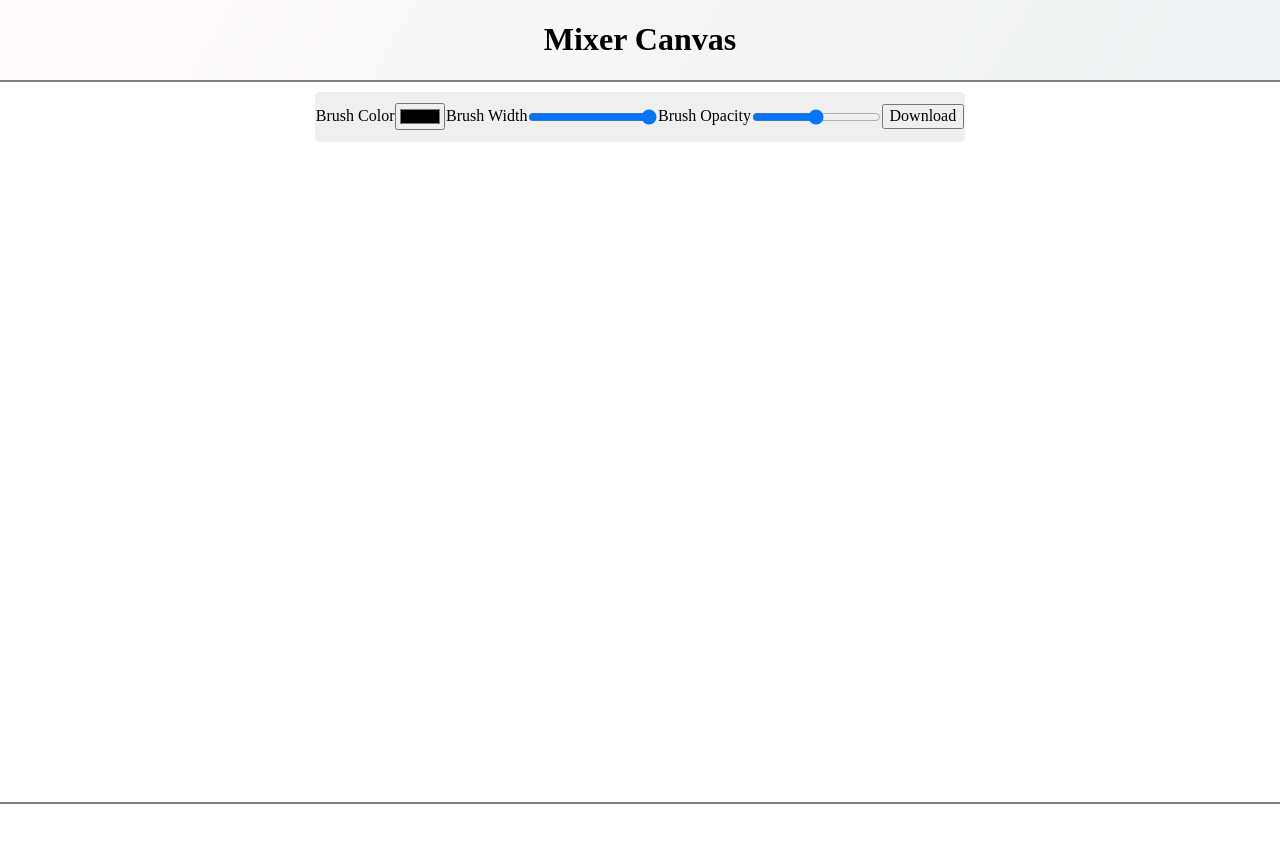
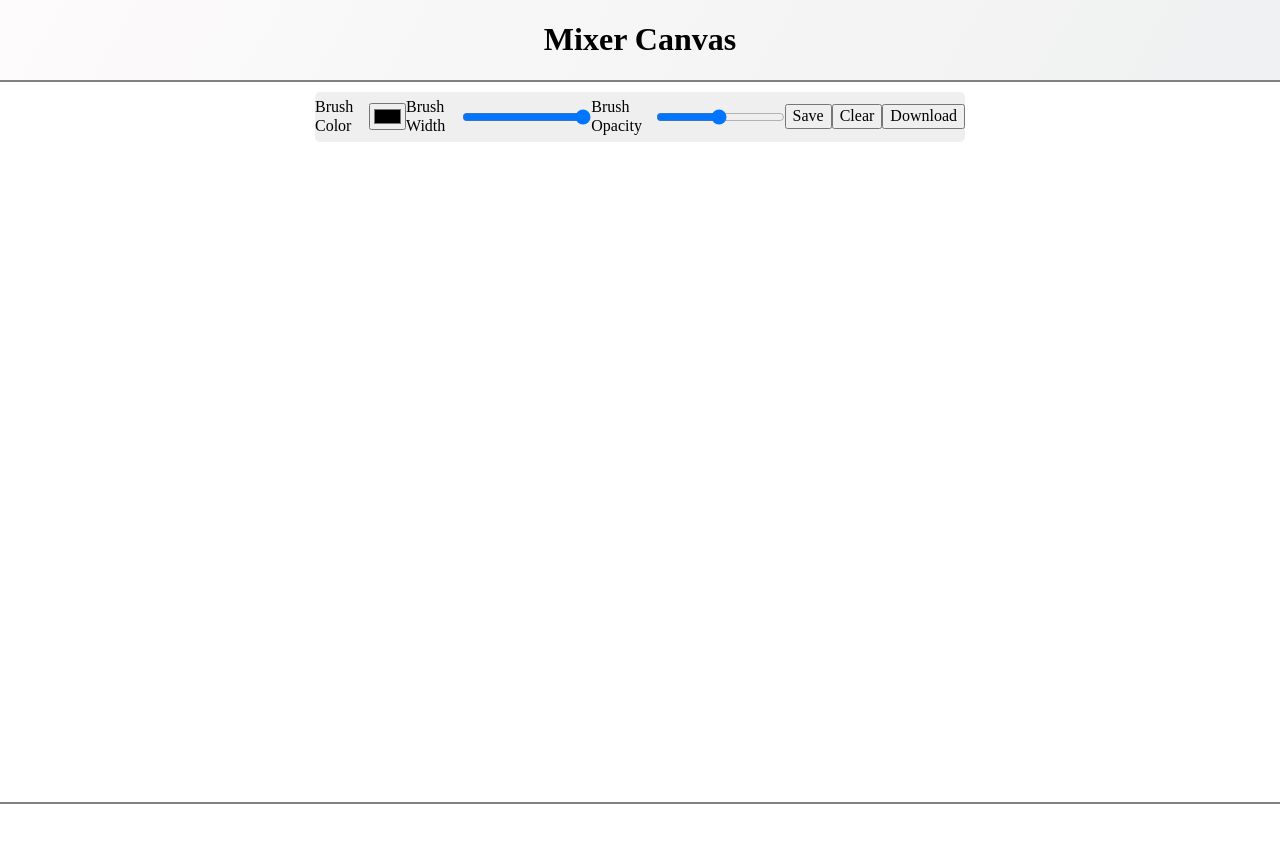
Before and after one commit to Gatewayss/mixer, a React (Create React App) app in the folder client/: page /canvas in a window 1280 px wide. Shown: the top 842 px of the page. Built offline with nearby package versions, Linux system fonts and the light colour scheme.

Commit message:
Add auto save and save buttons

```diff
--- a/client/src/pages/Canvas/Canvas.js
+++ b/client/src/pages/Canvas/Canvas.js
@@ -1,7 +1,142 @@
-import { useEffect, useRef, useState } from "react";
+// import { useEffect, useRef, useState } from "react";
+// import { Puff } from 'react-loading-icons'
+// import Menu from "./Menu";
+// import "./canvas.css";
+
+// function Canvas() {
+// const canvasRef = useRef(null);
+// const ctxRef = useRef(null);
+// const [isDrawing, setIsDrawing] = useState(false);
+// const [lineWidth, setLineWidth] = useState(5);
+// const [lineColor, setLineColor] = useState("black");
+// const [isErasing, setIsErasing] = useState(false);
+// // const [lineOpacity, setLineOpacity] = useState(0.1);
+// const [isAutoSaving, setIsAutoSaving] = useState(false);
+
+// // Initialization when the component
+// // mounts for the first time
+// useEffect(() => {
+// 	const canvas = canvasRef.current;
+// 	const ctx = canvas.getContext("2d");
+// 	ctx.lineCap = "round";
+// 	ctx.lineJoin = "round";
+// 	// ctx.globalAlpha = lineOpacity;
+// 	ctx.strokeStyle = lineColor;
+// 	ctx.lineWidth = lineWidth;
+// 	ctxRef.current = ctx;
+
+// 	// Retrieve the saved drawing from local storage
+// 	const savedImage = localStorage.getItem("canvasImage");
+// 	if (savedImage) {
+// 		const image = new Image();
+// 		image.onload = () => {
+// 			ctx.drawImage(image, 0, 0);
+// 		};
+// 		image.src = savedImage;
+// 	}
+
+// }, [lineColor, lineWidth]);
+// // [lineColor, lineOpacity, lineWidth]
+
+// // Function for starting the drawing
+// const startDrawing = (e) => {
+// 	ctxRef.current.beginPath();
+// 	ctxRef.current.moveTo(
+// 	e.nativeEvent.offsetX,
+// 	e.nativeEvent.offsetY
+// 	);
+// 	setIsDrawing(true);
+// };
+
+// // Function for ending the drawing
+// const endDrawing = () => {
+// 	ctxRef.current.closePath();
+// 	setIsDrawing(false);
+// };
+
+// const draw = (e) => {
+// 	if (!isDrawing) {
+// 	return;
+// 	}
+// 	ctxRef.current.lineTo(
+// 	e.nativeEvent.offsetX,
+// 	e.nativeEvent.offsetY
+// 	);
+
+// 	ctxRef.current.stroke();
+// };
+
+
+// const autoSave = () => {
+// 	setIsAutoSaving(true);
+
+// 	// Simulating an asynchronous operation
+// 	setTimeout(() => {
+// 		const canvas = canvasRef.current;
+// 		const image = canvas.toDataURL("image/png");
+// 		localStorage.setItem("canvasImage", image);
+
+// 		setIsAutoSaving(false);
+// 	}, 2000); // Simulating a 2-second auto-save process
+// };
+
+// useEffect(() => {
+// 	const intervalId = setInterval(autoSave, 10000); // Auto-save every 10 seconds
+
+// 	return () => {
+// 		clearInterval(intervalId); // Clear the interval on component unmount
+// 	};
+// }, []);
+
+// const saveCanvasImage = () => {
+// 	const canvas = canvasRef.current;
+// 	const image = canvas.toDataURL("image/png");
+// 	localStorage.setItem("canvasImage", image);
+// };
+
+// const deleteCanvasImage = () => {
+// 	localStorage.removeItem("canvasImage");
+// 	const canvas = canvasRef.current;
+//     const ctx = canvas.getContext("2d");
+//     ctx.clearRect(0, 0, canvas.width, canvas.height);
+// };
+
+// return (
+// 	<div className="App">
+// 	<h1>Mixer Canvas</h1>
+// 	{isAutoSaving && (
+//                 <div className="auto-save-spinner" style={{ textAlign: 'center' }}>
+//                     <Puff stroke="#98ff98" strokeOpacity={.125} speed={.75} />
+//                     <span>Auto-saving...</span>
+//                 </div>
+//             )}
+// 	<div  className="draw-area">
+// 		<Menu
+// 		setLineColor={setLineColor}
+// 		setLineWidth={setLineWidth}
+// 		// setLineOpacity={setLineOpacity}
+// 		deleteCanvasImage={deleteCanvasImage}
+// 		canvasRef={canvasRef}
+// 		saveCanvasImage={saveCanvasImage}
+// 		/>
+// 		<canvas id="Mcanvas"
+// 		onMouseDown={startDrawing}
+// 		onMouseUp={endDrawing}
+// 		onMouseMove={draw}
+// 		ref={canvasRef}
+// 		width={`1280px`}
+// 		height={`720px`}
+// 		/>
+// 	</div>
+// 	</div>
+// );
+// }
+
+// export default Canvas;
+import React, { useEffect, useRef, useState } from "react";
+import { Puff } from 'react-loading-icons'
 import Menu from "./Menu";
 import "./canvas.css";
-
 
 function Canvas() {
   const canvasRef = useRef(null);
@@ -9,10 +144,9 @@ const ctxRef = useRef(null);
   const [isDrawing, setIsDrawing] = useState(false);
   const [lineWidth, setLineWidth] = useState(5);
   const [lineColor, setLineColor] = useState("black");
+  const [isAutoSaving, setIsAutoSaving] = useState(false);
   const [lineOpacity, setLineOpacity] = useState(0.1);
 
-// Initialization when the component
-// mounts for the first time
   useEffect(() => {
     const canvas = canvasRef.current;
     const ctx = canvas.getContext("2d");
@@ -22,21 +156,28 @@ useEffect(() => {
     ctx.strokeStyle = lineColor;
     ctx.lineWidth = lineWidth;
     ctxRef.current = ctx;
-}, [lineColor, lineOpacity, lineWidth]);
 
-// Function for starting the drawing
+    const savedImage = localStorage.getItem("canvasImage");
+    if (savedImage) {
+      const image = new Image();
+      image.onload = () => {
+        ctx.drawImage(image, 0, 0);
+      };
+      image.src = savedImage;
+    }
+  }, [lineColor, lineWidth, lineOpacity]);
+
   const startDrawing = (e) => {
-	ctxRef.current.beginPath();
-	ctxRef.current.moveTo(
-	e.nativeEvent.offsetX,
-	e.nativeEvent.offsetY
-	);
+    const ctx = ctxRef.current;
+    ctx.beginPath();
+    ctx.moveTo(e.nativeEvent.offsetX, e.nativeEvent.offsetY);
+
     setIsDrawing(true);
   };
 
-// Function for ending the drawing
   const endDrawing = () => {
-	ctxRef.current.closePath();
+    const ctx = ctxRef.current;
+    ctx.closePath();
     setIsDrawing(false);
   };
 
@@ -44,27 +185,69 @@ const draw = (e) => {
     if (!isDrawing) {
       return;
     }
-	ctxRef.current.lineTo(
-	e.nativeEvent.offsetX,
-	e.nativeEvent.offsetY
-	);
 
-	ctxRef.current.stroke();
+    const ctx = ctxRef.current;
+    const x = e.nativeEvent.offsetX;
+    const y = e.nativeEvent.offsetY;
+
+    ctx.lineTo(x, y);
+    ctx.stroke();
   };
 
+  const autoSave = () => {
+    setIsAutoSaving(true);
 
+    setTimeout(() => {
+      const canvas = canvasRef.current;
+      const image = canvas.toDataURL("image/png");
+      localStorage.setItem("canvasImage", image);
+
+      setIsAutoSaving(false);
+    }, 2000);
+  };
+
+  useEffect(() => {
+    const intervalId = setInterval(autoSave, 10000);
+
+    return () => {
+      clearInterval(intervalId);
+    };
+  }, []);
+
+  const saveCanvasImage = () => {
+    const canvas = canvasRef.current;
+    const image = canvas.toDataURL("image/png");
+    localStorage.setItem("canvasImage", image);
+  };
+
+  const deleteCanvasImage = () => {
+    localStorage.removeItem("canvasImage");
+    const canvas = canvasRef.current;
+    const ctx = canvas.getContext("2d");
+    ctx.clearRect(0, 0, canvas.width, canvas.height);
+  };
 
   return (
     <div className="App">
       <h1>Mixer Canvas</h1>
-	<div  className="draw-area">
+      {isAutoSaving && (
+        <div className="auto-save-spinner" style={{ textAlign: 'center' }}>
+          <Puff stroke="#98ff98" strokeOpacity={.125} speed={.75} />
+          <span>Auto-saving...</span>
+        </div>
+      )}
+      <div className="draw-area">
         <Menu
           setLineColor={setLineColor}
           setLineWidth={setLineWidth}
+          deleteCanvasImage={deleteCanvasImage}
+          canvasRef={canvasRef}
 		  setLineOpacity={setLineOpacity}
-		canvasRef={canvasRef}
+          saveCanvasImage={saveCanvasImage}
         />
-		<canvas id="Mcanvas"
+
+        <canvas
+          id="Mcanvas"
           onMouseDown={startDrawing}
           onMouseUp={endDrawing}
           onMouseMove={draw}
@@ -73,8 +256,6 @@ return (
           height={`720px`}
         />
       </div>
-
-
     </div>
   );
 }
--- a/client/src/pages/Canvas/Menu.js
+++ b/client/src/pages/Canvas/Menu.js
@@ -1,7 +1,7 @@
-import React from "react";
-import "./canvas.css";
+import { useState } from "react";
 
-const Menu = ({ setLineColor, setLineWidth, setLineOpacity, canvasRef }) => {
+const Menu = ({ setLineColor, setLineWidth, setLineOpacity, canvasRef, saveCanvasImage, deleteCanvasImage }) => {
+
 	const openDialog = () => {
 		const dialog = document.getElementById("download-modal");
 		dialog.showModal();
@@ -65,6 +65,13 @@ const Menu = ({ setLineColor, setLineWidth, setLineOpacity, canvasRef }) => {
 			setLineOpacity(e.target.value / 100);
 		  }}
 		/>
+			<button type="button"
+				onClick={saveCanvasImage}>Save
+			</button>
+
+			<button type="button"
+				onClick={deleteCanvasImage}>Clear
+			</button>
 
 			<button
 				type="button"
```
Lines whose indentation alone changed are shown as unchanged.
